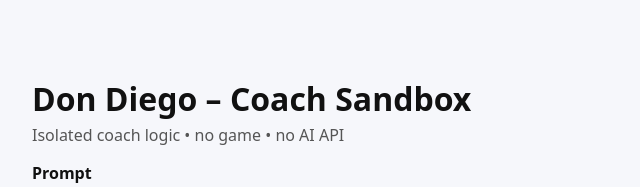
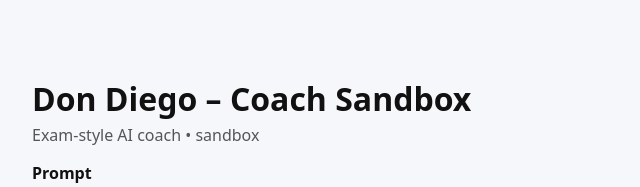
Before and after one commit to seanmc114/Coach-bits, a plain HTML site: page index.html in a window 1280 px wide. Shown: the top 187 px of the page, 264-904 px from the left. Drawn offline with Linux system fonts and the light colour scheme.

Commit message:
Update index.html

```diff
--- a/index.html
+++ b/index.html
@@ -10,7 +10,7 @@
 
 <main class="wrap">
   <h1>Don Diego – Coach Sandbox</h1>
-  <p class="sub">Isolated coach logic • no game • no AI API</p>
+  <p class="sub">Exam-style AI coach • sandbox</p>
 
   <label>
     Prompt
@@ -37,9 +37,5 @@
 </main>
 
 <script src="./script.js"></script>
-<script src="./script.js"></script>
-
-
-
 </body>
 </html>
```
